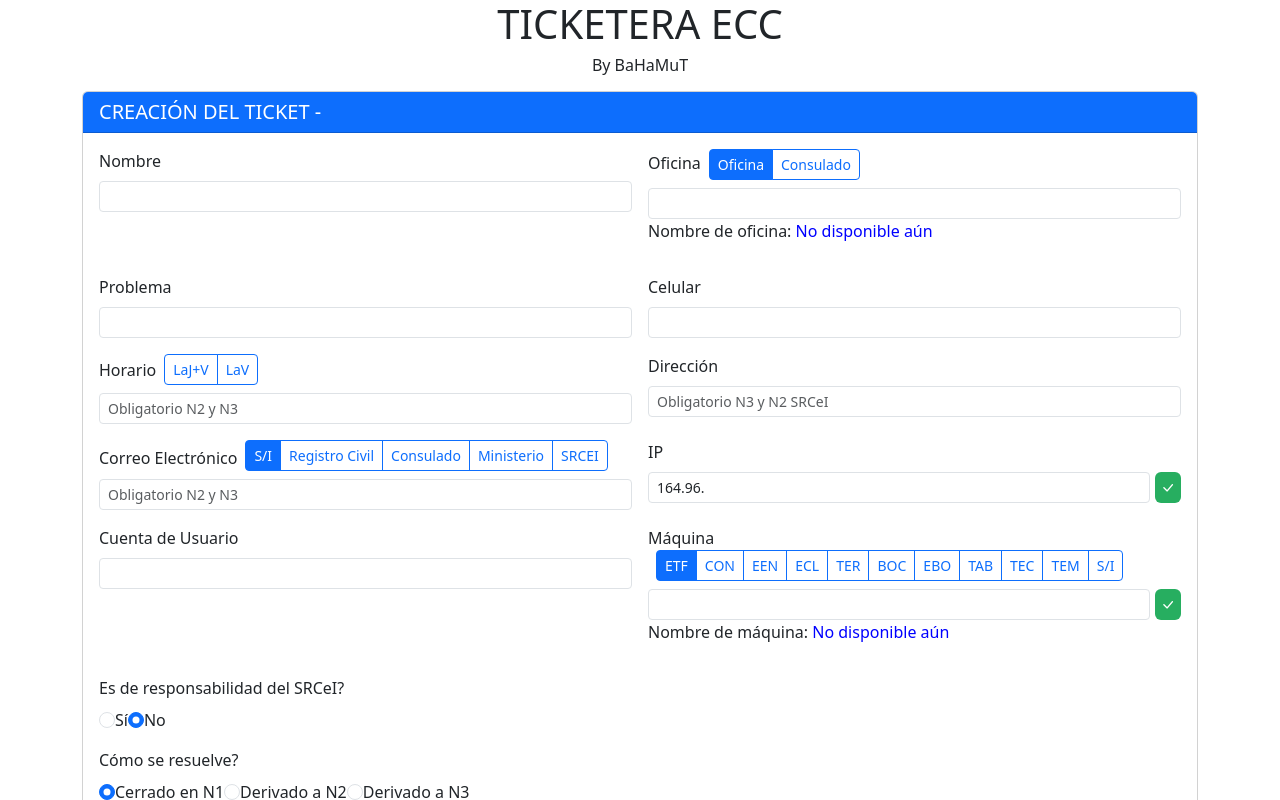
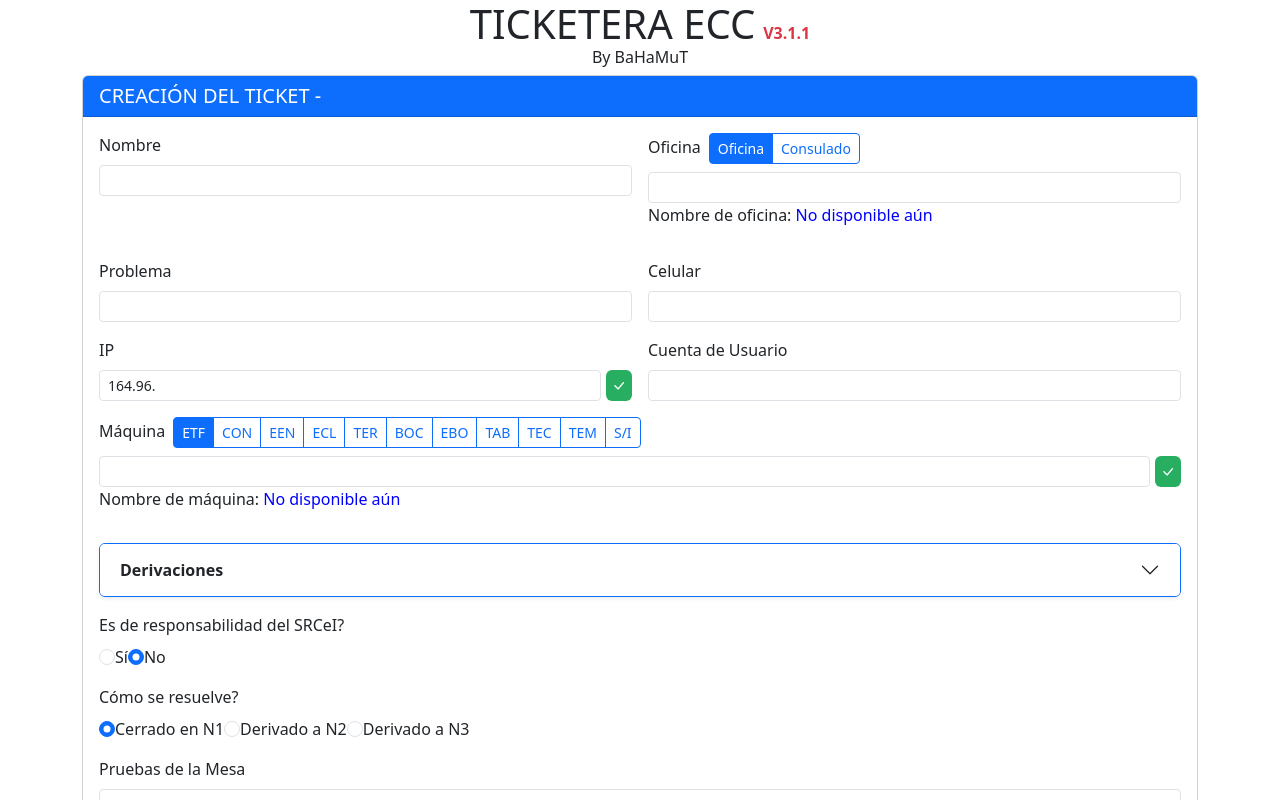
Before and after one commit to BaHaMuT11/ticketera-ecc, a React (Vite) app: page /baha-ticket in a window 1280 px wide. Shown: the top 800 px of the page. Built offline with nearby package versions, Linux system fonts and the light colour scheme.

Commit message:
Facelift de opcionales derivaciones, nuevas traducciones y correcciones de reseteo de campos y despliegue en tabla

```diff
--- a/src/components/Header.jsx
+++ b/src/components/Header.jsx
@@ -2,9 +2,14 @@
 
 const Header = () => {
     return (
-        <div className="col-md-12 flex-column d-flex justify-content-center align-items-center">
-            <h1 className="display-6"><strong>TICKETERA ECC</strong></h1>
-            <h6>By BaHaMuT</h6>
+        <div className="col-md-12 d-flex flex-column justify-content-center align-items-center">
+            <div className="d-flex flex-row justify-content-center align-items-baseline gap-2">
+                <h1 className="display-6 mb-0">
+                    <strong>TICKETERA ECC</strong>
+                </h1>
+                <span className="text-danger fw-bold" style={{ fontSize: "1rem" }}>V3.1.1</span>
+            </div>
+            <h6 className="mb-0">By BaHaMuT</h6>
         </div>
     );
 };
--- a/src/components/TicketForm.jsx
+++ b/src/components/TicketForm.jsx
@@ -342,138 +342,6 @@ const TicketForm = () => {
                                     />
                                 </div>
 
-                                <div className="col-md-6 n3">
-                                    <label htmlFor="horario" className="form-label d-flex align-items-center">
-                                        Horario
-                                        <div className="btn-group btn-group-sm ms-2" role="group">
-                                            <input type="radio" className="btn-check" name="horarioRadio" id="horarioLaJ_V"
-                                                   onClick={() => setTicketFormData({...ticketFormData, horario: "LUNES A JUEVES 8:30 - 1 , VIERNES HASTA LAS 1"})} />
-                                            <label className="btn btn-outline-primary" htmlFor="horarioLaJ_V">LaJ+V</label>
-
-                                            <input type="radio" className="btn-check" name="horarioRadio" id="horarioLaV"
-                                                   onClick={() => setTicketFormData({...ticketFormData, horario: "LUNES A VIERNES 8:30 - 1"})} />
-                                            <label className="btn btn-outline-primary" htmlFor="horarioLaV">LaV</label>
-                                        </div>
-                                    </label>
-                                    <input
-                                        type="text"
-                                        className="form-control form-control-sm"
-                                        id="horario"
-                                        name="horario"
-                                        value={ticketFormData.horario}
-                                        onChange={handleChange}
-                                        placeholder="Obligatorio N2 y N3"
-                                    />
-                                </div>
-
-                                <div className="col-md-6 n3">
-                                    <label htmlFor="direccion" className="form-label">Dirección</label>
-                                    <input
-                                        type="text"
-                                        className="form-control form-control-sm"
-                                        id="direccion"
-                                        name="direccion"
-                                        value={ticketFormData.direccion}
-                                        onChange={handleChange}
-                                        placeholder="Obligatorio N3 y N2 SRCeI"
-                                    />
-                                </div>
-
-                                <div className="col-md-6">
-                                    <label className="form-label" htmlFor="correoElectronico2">Correo Electrónico</label>
-
-                                    <div className="btn-group ms-2 mb-2" role="group">
-                                        <input
-                                            type="radio"
-                                            className="btn-check"
-                                            name="tipoCorreo"
-                                            id="siRadio2"
-                                            value="SI"
-                                            checked={ticketFormData.tipoCorreo === "SI"}
-                                            onChange={handleChange}
-                                        />
-                                        <label
-                                            className="btn btn-outline-primary btn-sm"
-                                            htmlFor="siRadio2"
-                                        >
-                                            S/I
-                                        </label>
-
-                                        <input
-                                            type="radio"
-                                            className="btn-check"
-                                            name="tipoCorreo"
-                                            id="registroCivilRadio2"
-                                            value="REGISTROCIVIL"
-                                            checked={ticketFormData.tipoCorreo === "REGISTROCIVIL"}
-                                            onChange={handleChange}
-                                        />
-                                        <label
-                                            className="btn btn-outline-primary btn-sm"
-                                            htmlFor="registroCivilRadio2"
-                                        >
-                                            Registro Civil
-                                        </label>
-
-                                        <input
-                                            type="radio"
-                                            className="btn-check"
-                                            name="tipoCorreo"
-                                            id="consuladoInstRadio2"
-                                            value="CONSULADO"
-                                            checked={ticketFormData.tipoCorreo === "CONSULADO"}
-                                            onChange={handleChange}
-                                        />
-                                        <label
-                                            className="btn btn-outline-primary btn-sm"
-                                            htmlFor="consuladoInstRadio2"
-                                        >
-                                            Consulado
-                                        </label>
-
-                                        <input
-                                            type="radio"
-                                            className="btn-check"
-                                            name="tipoCorreo"
-                                            id="ministerioRadio2"
-                                            value="MINISTERIO"
-                                            checked={ticketFormData.tipoCorreo === "MINISTERIO"}
-                                            onChange={handleChange}
-                                        />
-                                        <label
-                                            className="btn btn-outline-primary btn-sm"
-                                            htmlFor="ministerioRadio2"
-                                        >
-                                            Ministerio
-                                        </label>
-
-                                        <input
-                                            type="radio"
-                                            className="btn-check"
-                                            name="tipoCorreo"
-                                            id="srceiRadio2"
-                                            value="SRCEI"
-                                            checked={ticketFormData.tipoCorreo === "SRCEI"}
-                                            onChange={handleChange}
-                                        />
-                                        <label
-                                            className="btn btn-outline-primary btn-sm"
-                                            htmlFor="srceiRadio2"
-                                        >
-                                            SRCEI
-                                        </label>
-                                    </div>
-                                    <input
-                                        type="text"
-                                        className="form-control form-control-sm"
-                                        id="correoElectronico2"
-                                        name="correo"
-                                        value={ticketFormData.correo}
-                                        onChange={handleChange}
-                                        placeholder="Obligatorio N2 y N3"
-                                    />
-                                </div>
-
                                 <div className="col-md-6">
                                     <label htmlFor="ip" className="form-label">IP</label>
                                     <div className="d-flex">
@@ -506,7 +374,7 @@ const TicketForm = () => {
                                     />
                                 </div>
 
-                                <div className="col-md-6">
+                                <div className="col-md-12">
                                     <label htmlFor="maquina" className="form-label">Máquina
                                         <div className="btn-group ms-2" role="group">
                                             <input type="radio" className="btn-check" name="tipoMaquina" id="etfRadio"
@@ -586,6 +454,186 @@ const TicketForm = () => {
                                     </div>
                                     <p>Nombre de máquina: <span className="nombre-maquina">{ isValidString(ticketFormData.maquina) && formTransform(ticketFormData.tipoMaquina) !== "SI" ? (formTransform(ticketFormData.tipoMaquina) + "-" + formTransform(ticketFormData.maquina)): "No disponible aún"}</span></p>
                                 </div>
+
+
+                                <div className="col-12">
+                                    <div className="accordion" id="accordionDerivacionesTicketN2N3">
+                                        <div className="accordion-item border-primary shadow-sm">
+                                            <h2 className="accordion-header" id="headingDerivacionesTicketN2N3">
+                                                <button
+                                                    className="accordion-button collapsed fw-semibold"
+                                                    type="button"
+                                                    data-bs-toggle="collapse"
+                                                    data-bs-target="#collapseDerivacionesTicketN2N3"
+                                                    aria-expanded="false"
+                                                    aria-controls="collapseDerivacionesTicketN2N3"
+                                                >
+                                                    Derivaciones
+                                                </button>
+                                            </h2>
+
+                                            <div
+                                                id="collapseDerivacionesTicketN2N3"
+                                                className="accordion-collapse collapse"
+                                                aria-labelledby="headingDerivacionesTicketN2N3"
+                                                data-bs-parent="#accordionDerivacionesTicketN2N3"
+                                            >
+                                                <div className="accordion-body">
+                                                    <div className="row g-3">
+
+                                                        <div className="col-md-6 n3">
+                                                            <label htmlFor="horario" className="form-label d-flex align-items-center">
+                                                                Horario
+                                                                <div className="btn-group btn-group-sm ms-2" role="group">
+                                                                    <input
+                                                                        type="radio"
+                                                                        className="btn-check"
+                                                                        name="horarioRadio"
+                                                                        id="horarioLaJ_V"
+                                                                        onClick={() =>
+                                                                            setTicketFormData({
+                                                                                ...ticketFormData,
+                                                                                horario: "LUNES A JUEVES 8:30 - 1, VIERNES HASTA LAS 1"
+                                                                            })
+                                                                        }
+                                                                    />
+                                                                    <label className="btn btn-outline-primary" htmlFor="horarioLaJ_V">
+                                                                        LaJ+V
+                                                                    </label>
+
+                                                                    <input
+                                                                        type="radio"
+                                                                        className="btn-check"
+                                                                        name="horarioRadio"
+                                                                        id="horarioLaV"
+                                                                        onClick={() =>
+                                                                            setTicketFormData({
+                                                                                ...ticketFormData,
+                                                                                horario: "LUNES A VIERNES 8:30 - 1"
+                                                                            })
+                                                                        }
+                                                                    />
+                                                                    <label className="btn btn-outline-primary" htmlFor="horarioLaV">
+                                                                        LaV
+                                                                    </label>
+                                                                </div>
+                                                            </label>
+                                                            <input
+                                                                type="text"
+                                                                className="form-control form-control-sm"
+                                                                id="horario"
+                                                                name="horario"
+                                                                value={ticketFormData.horario}
+                                                                onChange={handleChange}
+                                                                placeholder="Obligatorio N2 y N3"
+                                                            />
+                                                        </div>
+
+                                                        <div className="col-md-6 n3">
+                                                            <label htmlFor="direccion" className="form-label">
+                                                                Dirección
+                                                            </label>
+                                                            <input
+                                                                type="text"
+                                                                className="form-control form-control-sm"
+                                                                id="direccion"
+                                                                name="direccion"
+                                                                value={ticketFormData.direccion}
+                                                                onChange={handleChange}
+                                                                placeholder="Obligatorio N3 y N2 SRCeI"
+                                                            />
+                                                        </div>
+
+                                                        <div className="col-12">
+                                                            <label className="form-label" htmlFor="correoElectronico2">
+                                                                Correo Electrónico
+                                                            </label>
+
+                                                            <div className="btn-group ms-2 mb-2" role="group">
+                                                                <input
+                                                                    type="radio"
+                                                                    className="btn-check"
+                                                                    name="tipoCorreo"
+                                                                    id="siRadio2"
+                                                                    value="SI"
+                                                                    checked={ticketFormData.tipoCorreo === "SI"}
+                                                                    onChange={handleChange}
+                                                                />
+                                                                <label className="btn btn-outline-primary btn-sm" htmlFor="siRadio2">
+                                                                    S/I
+                                                                </label>
+
+                                                                <input
+                                                                    type="radio"
+                                                                    className="btn-check"
+                                                                    name="tipoCorreo"
+                                                                    id="registroCivilRadio2"
+                                                                    value="REGISTROCIVIL"
+                                                                    checked={ticketFormData.tipoCorreo === "REGISTROCIVIL"}
+                                                                    onChange={handleChange}
+                                                                />
+                                                                <label className="btn btn-outline-primary btn-sm" htmlFor="registroCivilRadio2">
+                                                                    Registro Civil
+                                                                </label>
+
+                                                                <input
+                                                                    type="radio"
+                                                                    className="btn-check"
+                                                                    name="tipoCorreo"
+                                                                    id="consuladoInstRadio2"
+                                                                    value="CONSULADO"
+                                                                    checked={ticketFormData.tipoCorreo === "CONSULADO"}
+                                                                    onChange={handleChange}
+                                                                />
+                                                                <label className="btn btn-outline-primary btn-sm" htmlFor="consuladoInstRadio2">
+                                                                    Consulado
+                                                                </label>
+
+                                                                <input
+                                                                    type="radio"
+                                                                    className="btn-check"
+                                                                    name="tipoCorreo"
+                                                                    id="ministerioRadio2"
+                                                                    value="MINISTERIO"
+                                                                    checked={ticketFormData.tipoCorreo === "MINISTERIO"}
+                                                                    onChange={handleChange}
+                                                                />
+                                                                <label className="btn btn-outline-primary btn-sm" htmlFor="ministerioRadio2">
+                                                                    Ministerio
+                                                                </label>
+
+                                                                <input
+                                                                    type="radio"
+                                                                    className="btn-check"
+                                                                    name="tipoCorreo"
+                                                                    id="srceiRadio2"
+                                                                    value="SRCEI"
+                                                                    checked={ticketFormData.tipoCorreo === "SRCEI"}
+                                                                    onChange={handleChange}
+                                                                />
+                                                                <label className="btn btn-outline-primary btn-sm" htmlFor="srceiRadio2">
+                                                                    SRCEI
+                                                                </label>
+                                                            </div>
+
+                                                            <input
+                                                                type="text"
+                                                                className="form-control form-control-sm"
+                                                                id="correoElectronico2"
+                                                                name="correo"
+                                                                value={ticketFormData.correo}
+                                                                onChange={handleChange}
+                                                                placeholder="Obligatorio N2 y N3"
+                                                            />
+                                                        </div>
+
+                                                    </div>
+                                                </div>
+                                            </div>
+                                        </div>
+                                    </div>
+                                </div>
+
 
                                 <div className="col-12">
                                     <label className="form-label">Es de responsabilidad del SRCeI?</label>
--- a/src/utilities/FormTransform.js
+++ b/src/utilities/FormTransform.js
@@ -50,7 +50,9 @@ export function traducirOficina(ofiTexto) {
         "BACKOFFICE CENTRAL": "BACKOFFICE CATEDRAL",
         "TALCA SO MALL PLAZA MAULE": "SO MALL PLAZA MAULE",
         "SAN VICENTE DE TAGUA-TAGUA": "SAN VICENTE DE TAGUA TAGUA",
-        "CURICÓ SO SARMIENTO": "CURICÓ SUBOFICINA SARMIENTO"
+        "CURICÓ SO SARMIENTO": "CURICÓ SUBOFICINA SARMIENTO",
+        "SRCEI MALL PLAZA TOBALABA": "SRCEI PLAZA TOBALABA",
+        "LAS COMPAÑÍAS": "SRCEI LA SERENA SO LAS COMPAÑÍAS"
     };
 
     let textoUpper = ofiTexto.toUpperCase().trim();
```
Also changed, not shown: src/components/SummaryChart.jsx (+9 -4 lines).
